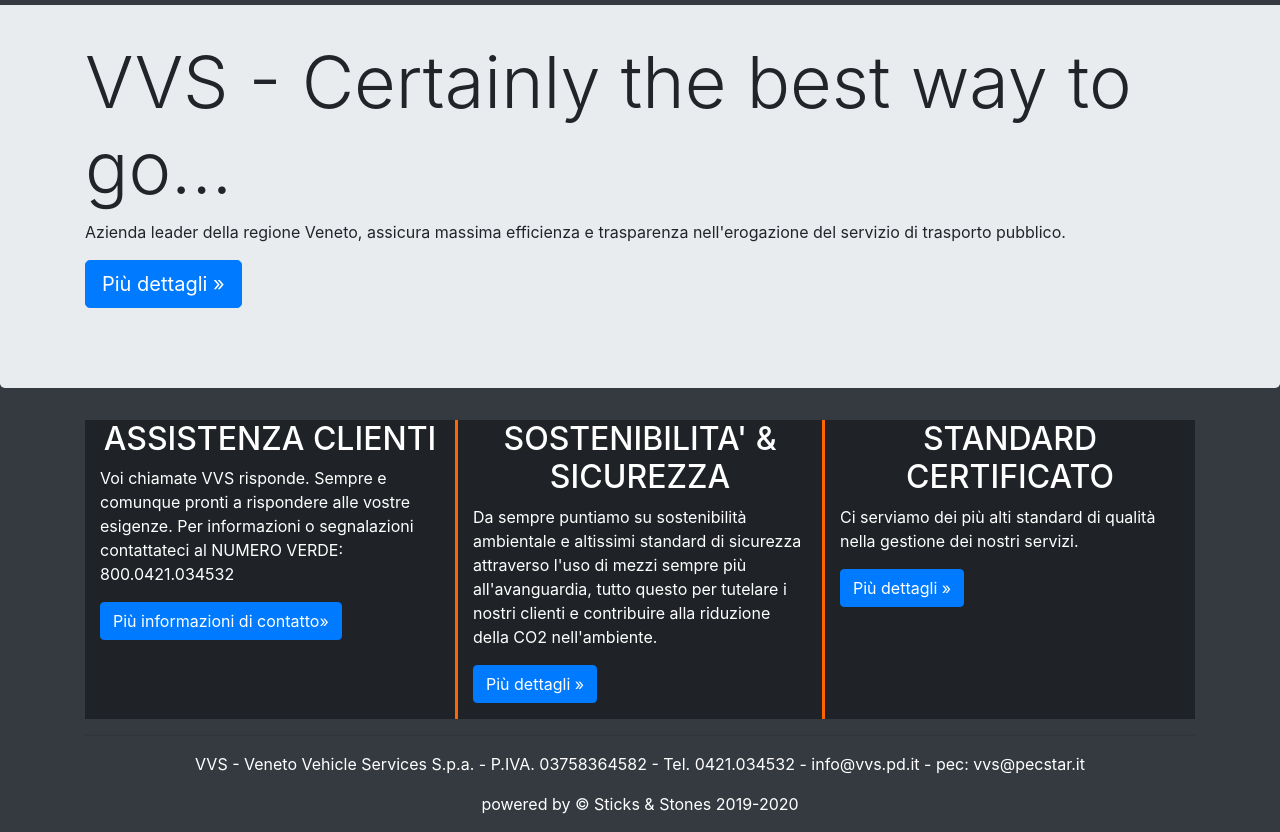
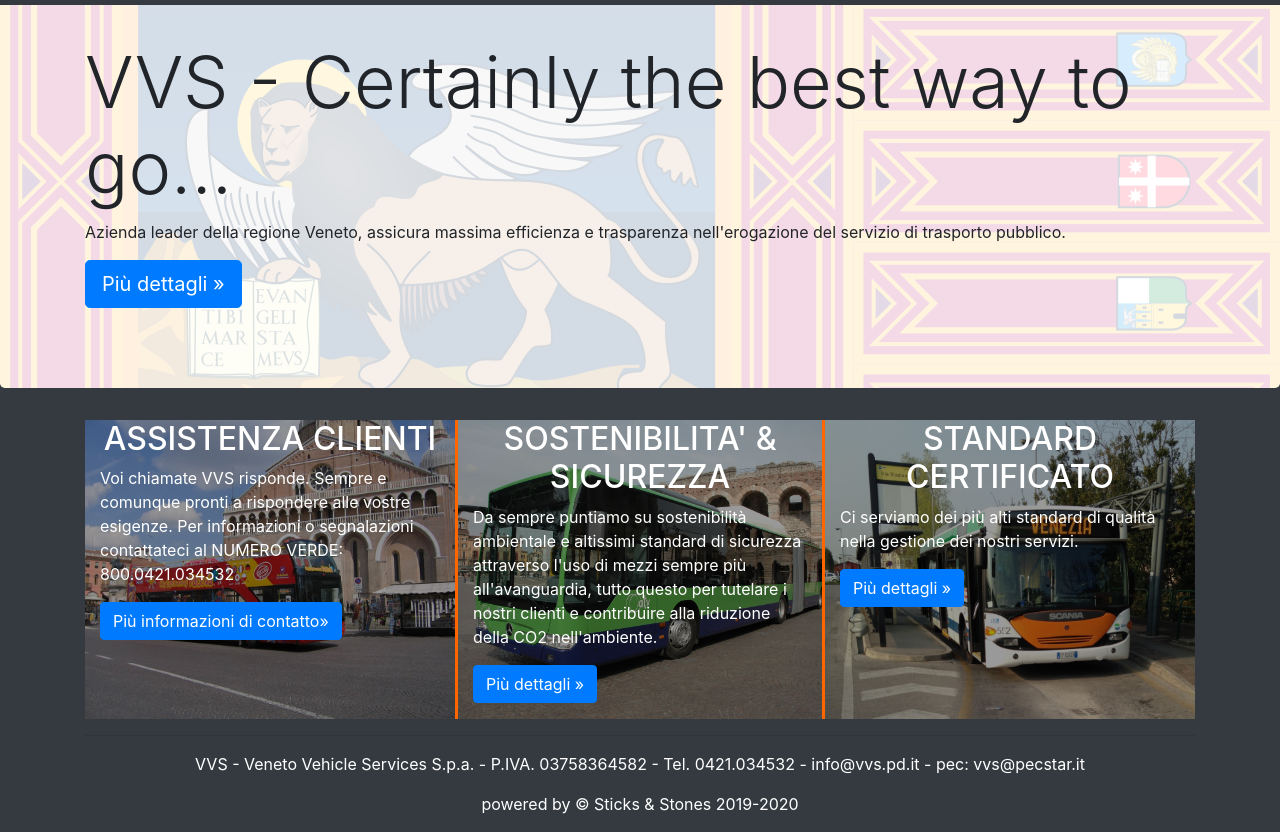
Before and after one commit to jakosaba98/SticksandStones, a website: page node-server/static/html/index.htm in a window 1280 px wide. Shown: the part 81-913 px from the top of the page. Drawn offline with nearby package versions, Linux system fonts and the light colour scheme.

Commit message:
last update

```diff
--- a/node-server/static/html/css/index.css
+++ b/node-server/static/html/css/index.css
@@ -38,13 +38,13 @@
     clear: both;
   }
 .jumbotron{
-  background-image: url("bandieraVeneto.png");
+  background-image: url("/node-server/static/html/images/bandieraVeneto.png");
   background-position: center;
 background-size: cover;
 background-blend-mode: overlay;
 }
 div#assistenza{
-  background-image: url("padovaduomo.jpg");
+  background-image: url("/node-server/static/html/images/padovaduomo.jpg");
   background-position: center;
 background-size: cover;
 background-blend-mode: color;
@@ -52,7 +52,7 @@
 color: white;
 }
 div#ss{
-  background-image: url("veronaautobus.jpg");
+  background-image: url("/node-server/static/html/images/veronaautobus.jpg");
   background-position: center;
 background-size: cover;
 background-blend-mode: color;
@@ -64,7 +64,7 @@
 border-right-color:#f60;
 }
 div#standard{
-  background-image: url("venezia.jpg");
+  background-image: url("/node-server/static/html/images/venezia.jpg");
   background-position: center;
 background-size: cover;
 background-blend-mode: color;
--- a/node-server/static/html/index.htm
+++ b/node-server/static/html/index.htm
@@ -58,7 +58,7 @@
 <body>
     <!--Barra fissa-->
     <nav class="navbar navbar-expand-md navbar-dark fixed-top bg-dark">
-      <a class="navbar-brand" href="index.htm"> <img src="/images/signinfoto.jpg" class="img-fluid" alt="Responsive image" width="60px" height="60px"> </a>
+      <a class="navbar-brand" href="index.htm"> <img src="/node-server/static/html/images/signinfoto.jpg" class="img-fluid" alt="Responsive image" width="60px" height="60px"> </a>
       <button class="navbar-toggler collapsed" type="button" data-toggle="collapse" data-target="#navbarsExampleDefault"
         aria-controls="navbarsExampleDefault" aria-expanded="false" aria-label="Toggle navigation">
         <span class="navbar-toggler-icon"></span>
```
Also changed, not shown: node-server/static/html/azienda.html (+1 -1 lines), node-server/static/html/contatti.html (+2 -2 lines), node-server/static/html/login.html (+2 -2 lines), node-server/static/html/mappa.html (+1 -1 lines), node-server/static/html/registrazione.html (+1 -1 lines), node-server/static/html/standard.html (+1 -1 lines).
